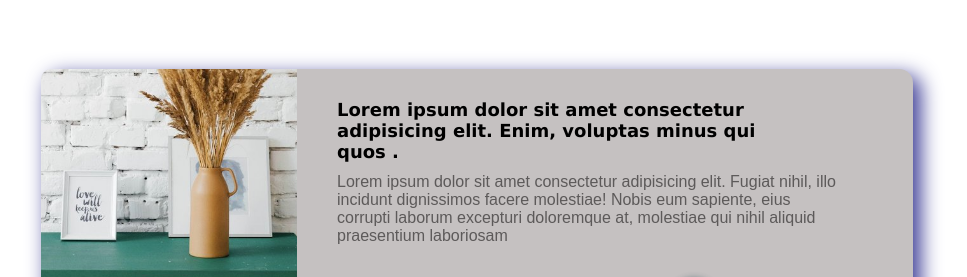
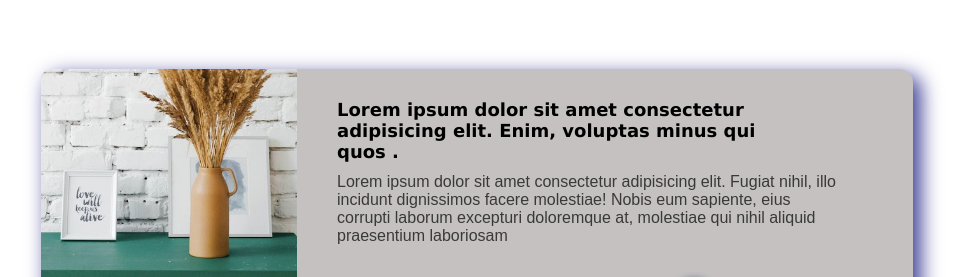
Before and after one commit to guilherm707070/card-Componente-de-visualiza-o-do-artigo, a plain HTML site: page index.html in a window 1280 px wide. Shown: the part 171-448 px from the top of the page, without its empty margins (163-1130 px from the left). Drawn offline with Linux system fonts and the light colour scheme.

Commit message:
descktop-0.2.5.1

```diff
--- a/style.css
+++ b/style.css
@@ -89,7 +89,7 @@ P {
   padding-left: 30px;
   margin: 10px 0 2px 10px;
   height: 11vh;
-  color: rgba(61, 59, 59, 0.767);
+  color: rgba(12, 12, 12, 0.753);
   width: 63vh;
   z-index: 0;
 }
```
